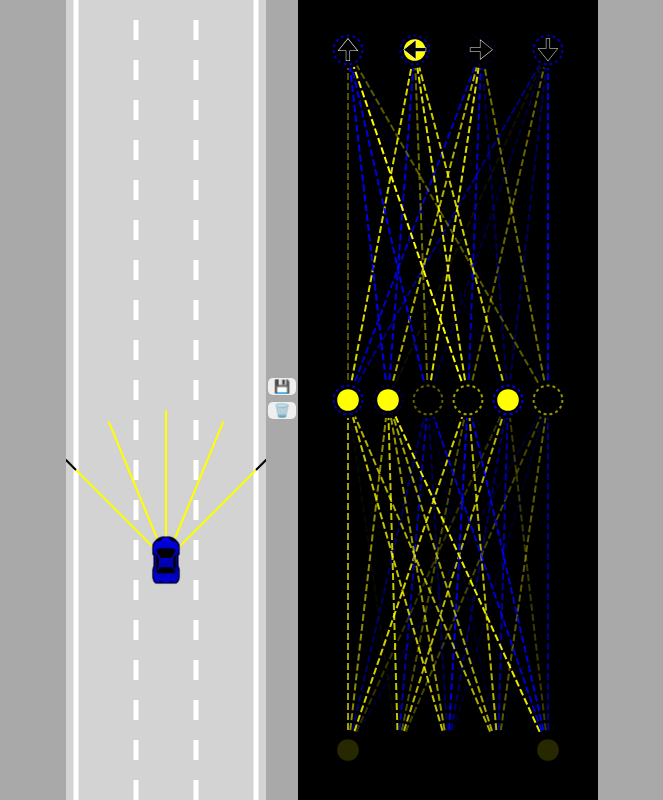
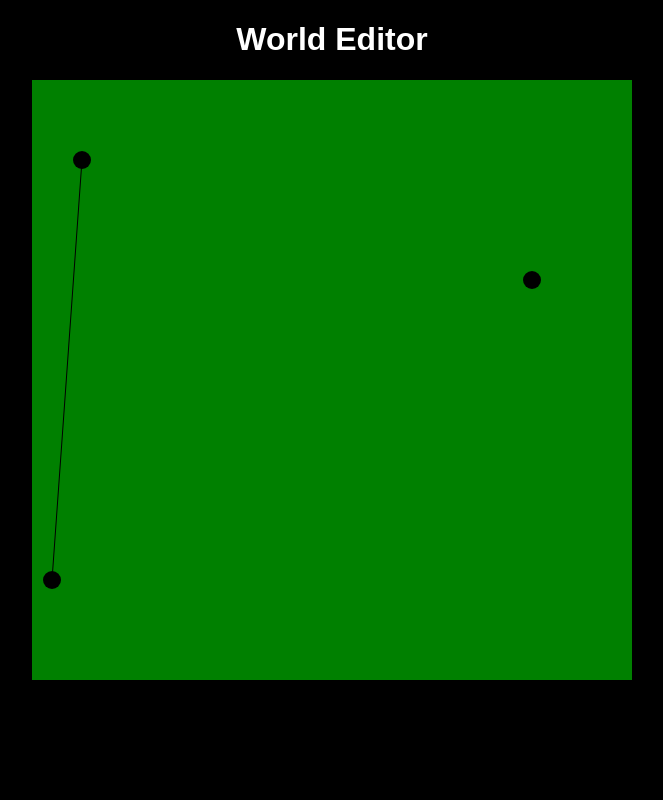
Before and after one commit to hdmzz/selfDrivingCar, a website built with Vite: page index.html in a window 1280 px wide. Shown: the whole page, without its empty margins (308-971 px from the left). Built offline with nearby package versions, Linux system fonts and the light colour scheme.

Commit message:
phase2 start

```diff
--- a/index.html
+++ b/index.html
@@ -3,112 +3,12 @@
   <head>
     <meta charset="UTF-8" />
     <meta name="viewport" content="width=device-width, initial-scale=1.0" />
-    <title>Vite + TS</title>
-	<style>
-		body{
-			margin:0;
-			background:darkgray;
-			overflow: hidden;
-      display: flex;
-      justify-content: center;
-        align-items: center;
-			text-align: center;
-		}
-
-		#carCanvas{
-			background: lightgray;
-		}
-		#networkCanvas{
-			background: black;
-		}
-    #verticalBtn {
-      display: flex;
-
-      flex-direction: column;
-    }
-    button {
-      margin: 2px 2px 5px 2px;
-      cursor: pointer;
-      border: none;
-      border-radius: 5px;
-    }
-    button:hover {
-      background-color: blue;
-    }
-	</style>
+    <title>Graph</title>
+    <link rel="stylesheet" href="style.css">
   </head>
   <body>
-    <canvas id="carCanvas"></canvas>
-    <div id="verticalBtn">
-      <button id="save" onclick=save()>💾</button>
-      <button id="discard" onclick=discard()>🗑️</button>
-    </div>
-    <canvas id="networkCanvas"></canvas>
-    <script type="module" src="/src/main.ts"></script>
-    <!--<script type="module" >
-      const A = {x: 200, y: 150};
-      const B = {x: 150, y: 250};
-      const C = {x: 50, y: 100};
-      const D = {x: 250, y: 200};
-
-      const canvas = document.getElementById('myCanvas');
-      canvas.width = window.innerWidth;
-      canvas.height = window.innerHeight;
-      const ctx = canvas.getContext('2d');
-
-      let t = -1;
-      animate();
-
-      function animate() {
-        ctx.clearRect(0, 0, canvas.width, canvas.height);
-        ctx.beginPath();
-        ctx.moveTo(A.x, A.y);
-        ctx.lineTo(B.x, B.y);
-        ctx.moveTo(C.x, C.y);
-        ctx.lineTo(D.x, D.y);
-        ctx.stroke();
-
-        drawDot(A, "A");
-        drawDot(B, "B");
-        drawDot(C, "C");
-        drawDot(D, "D");
-
-        const M = {
-          x:lerp(A.x, B.x, t),
-          y:lerp(A.y, B.y, t),
-        }
-
-        const N = {
-          x:lerp(C.x, D.x, t),
-          y:lerp(C.y, D.y, t),
-        }
-
-        drawDot(M, "M", t<=0 || t>=1);
-        drawDot(N, "N", t<=0 || t>=1);
-        t += 0.005;
-        requestAnimationFrame(animate);
-      }
-
-      //Quand t = 0 alors la seconde partie de la formule est égale à 0  (B - A) * t, avec t = 0 cette partie est égale à 0
-      //Quand t = 1 alors dans la seconde partie de la formule le -A de B - A anuule le A + de la premiere  , et le resultat est egal à B
-      function lerp(A, B, t) {
-        return (A + (B - A) * t);
-      }
-
-
-      function drawDot(point, label, isRed = false) {
-        ctx.beginPath()
-        ctx.fillStyle = isRed ? "red" : "white";
-        ctx.arc(point.x, point.y,10,0,2*Math.PI);
-        ctx.fill();
-        ctx.stroke();
-        ctx.fillStyle = "black";
-        ctx.textAlign = "center"
-        ctx.textBaseline = "middle";
-        ctx.font = "12px Arial";
-        ctx.fillText(label, point.x, point.y);
-      }-->
-
-    <!--</script>-->
+    <h1>World Editor</h1>
+    <canvas id="myCanvas"></canvas>
+    <script type="module" src="/src2/main.ts"></script>
   </body>
 </html>
--- /dev/null
+++ b/src2/main.ts
@@ -0,0 +1,24 @@
+import { Graph } from "./math/Graph";
+import { Point } from "./primitives/Point";
+import { Segment } from "./primitives/Segment";
+
+const myCanvas = document.getElementById("myCanvas") as HTMLCanvasElement;
+
+myCanvas!.width = 600;
+myCanvas!.height = 600;
+
+const ctx = myCanvas.getContext("2d");
+
+const points = [
+  new Point(50, 80),
+  new Point(20, 500),
+  new Point(500, 200),
+]
+
+const segments = [
+  new Segment(points[0], points[1]),
+]
+
+const graph = new Graph(points, segments);
+
+graph.draw(ctx!)
--- /dev/null
+++ b/src2/math/Graph.ts
@@ -0,0 +1,12 @@
+export class Graph {
+  constructor(private points: Points[], private segments: Segments){}
+
+  draw(ctx: CanvasRenderingContext2D) {
+    for (const point of this.points) {
+      point.draw(ctx);
+    }
+    for (const seg of this.segments) {
+      seg.draw(ctx);
+    }
+  }
+};
--- /dev/null
+++ b/src2/primitives/Point.ts
@@ -0,0 +1,12 @@
+export class Point {
+  constructor(public x: number, public y: number) {};
+
+  draw(ctx: CanvasRenderingContext2D, size: number = 18, color = "black")
+  {
+    const rad = size / 2;
+    ctx.beginPath();
+    ctx.fillStyle = color;
+    ctx.arc(this.x, this.y, rad, 0, Math.PI * 2);
+    ctx.fill();
+  };
+}
--- /dev/null
+++ b/src2/primitives/Segment.ts
@@ -0,0 +1,14 @@
+import { Point } from "./Point";
+
+export class Segment {
+  constructor(public p1: Point, public p2: Point){};
+
+  draw(ctx: CanvasRenderingContext2D, width: number = 2, color: string = "black")
+  {
+    ctx.beginPath();
+    ctx.fillStyle = color;
+    ctx.moveTo(this.p1.x, this.p1.y);
+    ctx.lineTo(this.p2.x, this.p2.y);
+    ctx.stroke();
+  }
+}
--- /dev/null
+++ b/style.css
@@ -0,0 +1,13 @@
+body {
+  background-color:black;
+  text-align: center;
+}
+
+h1 {
+  color: white;
+  font-family: Arial, Helvetica, sans-serif;
+}
+
+#myCanvas {
+  background-color: green;
+}
```
